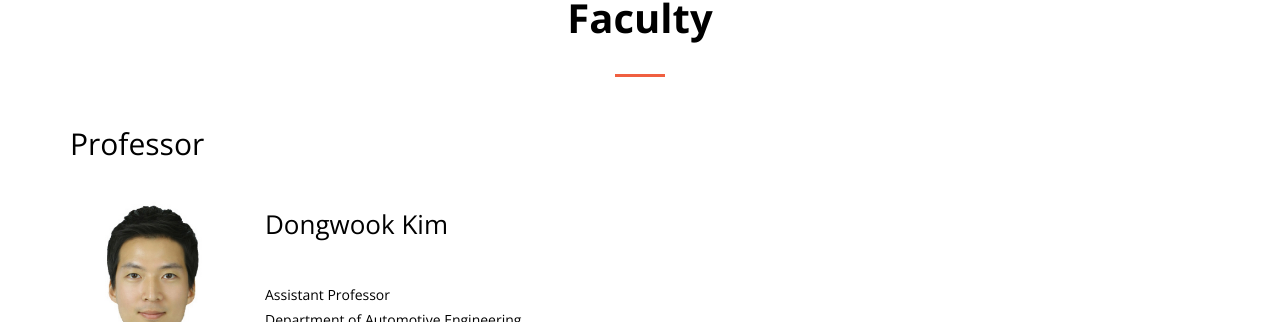
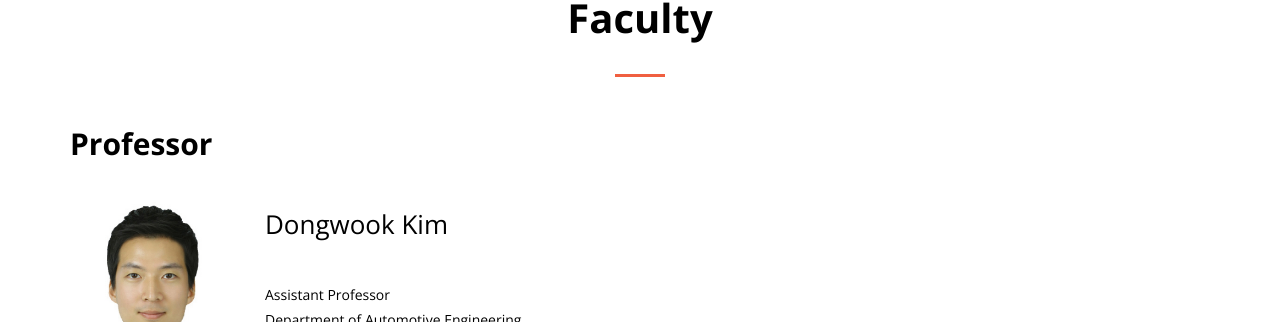
Before and after one commit to dwKim88/AEL, a Jekyll site: the page built from index.html, in a window 1280 px wide and 900 px high, scrolled down 1679 px. Shown: the part 128-450 px from the top of the window. Built offline with Jekyll 4.4.1, drawn with Linux system fonts in a browser that asks for light colours.

Commit message:
Update services.html

```diff
--- a/_includes/services.html
+++ b/_includes/services.html
@@ -19,7 +19,9 @@
         <div class="row">
             <h2>
                 <div class="col-xs-12 text-left">
-                     <p style="line-height: 1.8; color:black; font-size:30px;"> Professor </p>
+                     <p style="line-height: 1.8; color:black; font-size:30px;">
+                         <B> Professor </B>
+                    </p>
                 </div>
             </h2>
        </div>
```
